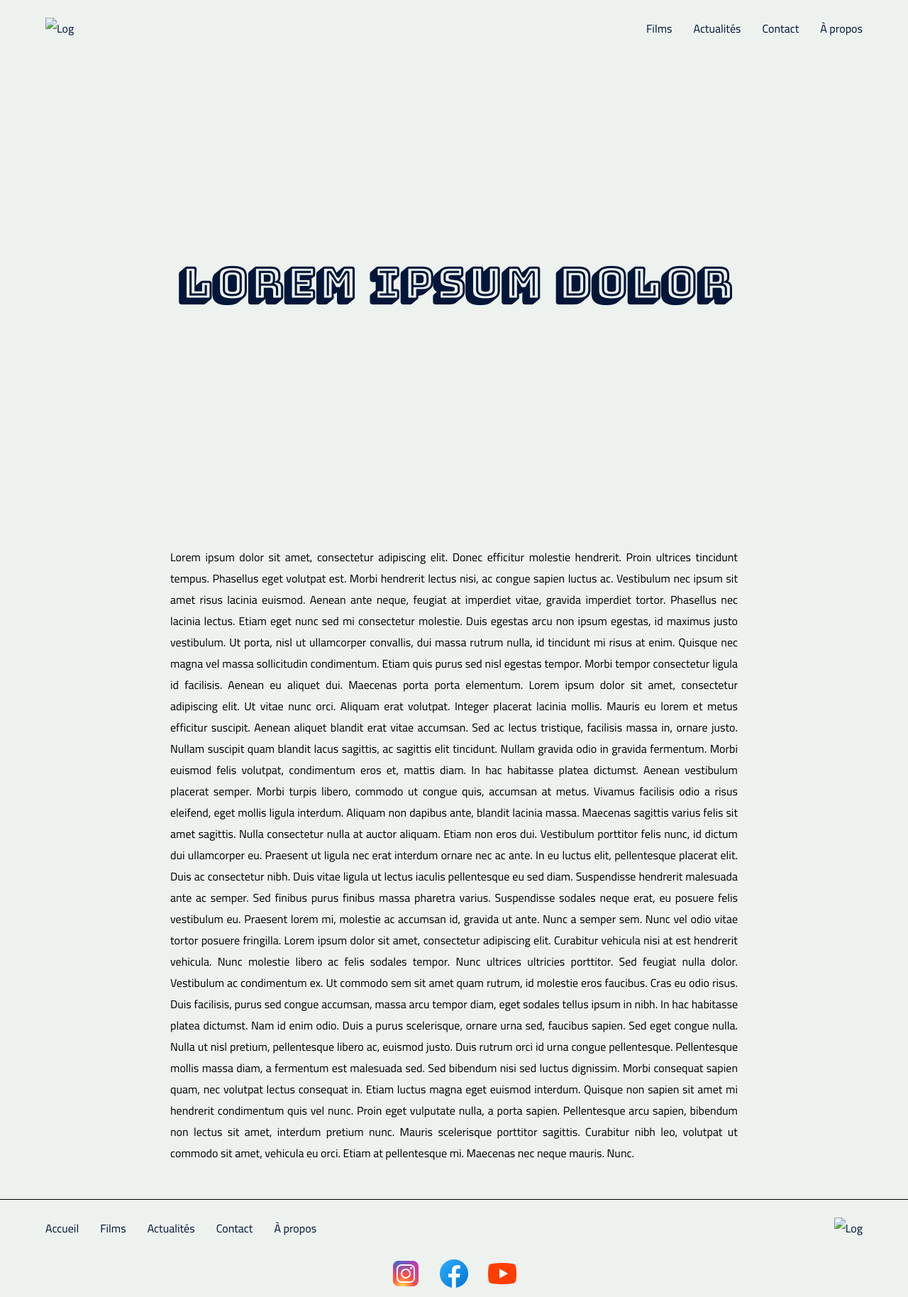
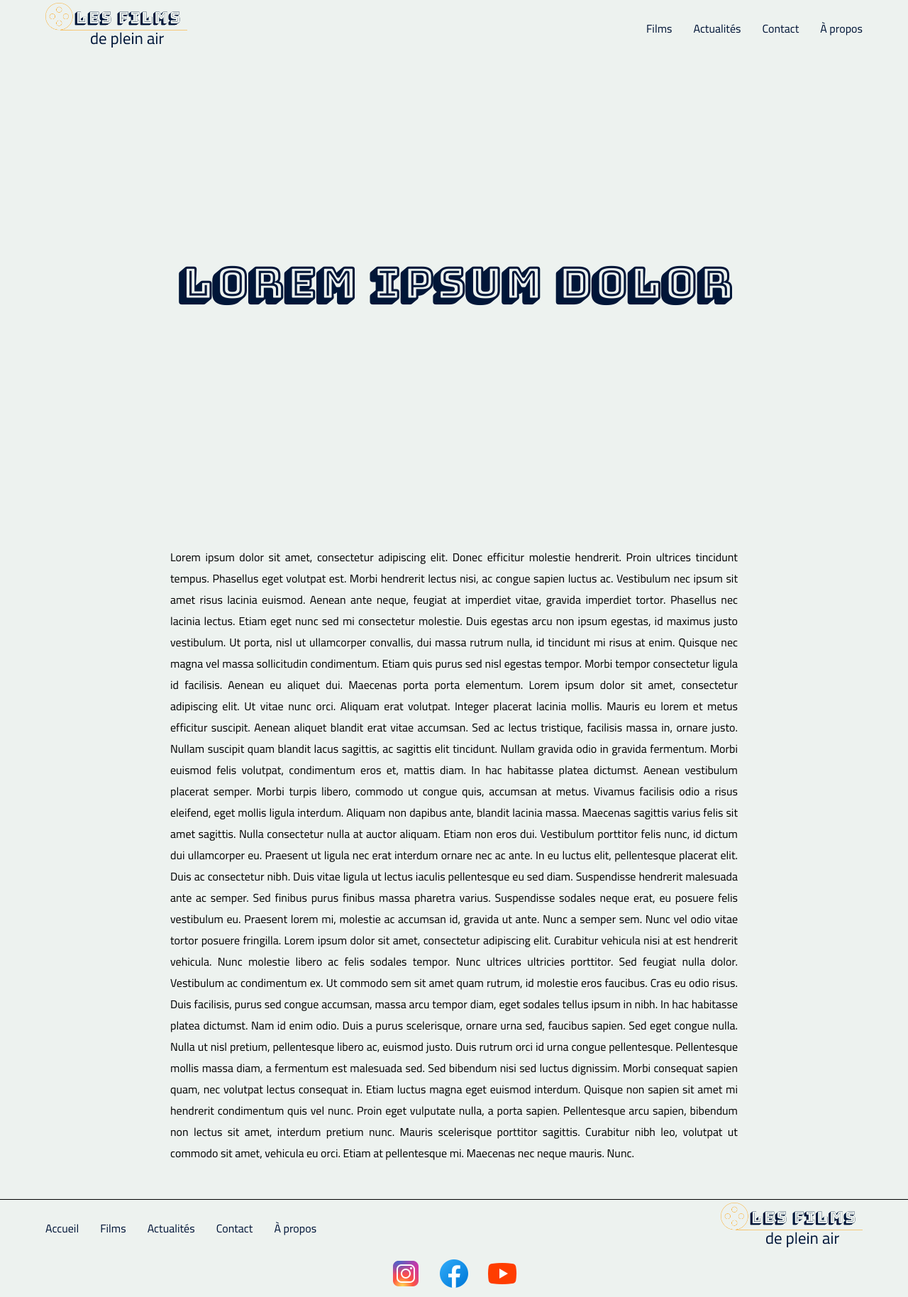
Before and after one commit to Arkistos/OC-P3, a plain HTML site: page posts.html in a window 1280 px wide. Shown: the whole page at 71% size. Drawn offline with Linux system fonts and the light colour scheme; the site is published under a folder, as on GitHub Pages, so addresses that start at the root find nothing.

Commit message:
correction chemin de fichers

```diff
--- a/posts.html
+++ b/posts.html
@@ -10,7 +10,7 @@
 <body>
     <header>
         <nav>
-        <a href="./index.html"><img class="logo" src="/images/logo.png" alt="Log"></a>
+        <a href="./index.html"><img class="logo" src="./images/logo.png" alt="Log"></a>
 
             <menu>
                 <li><a href="./listMovies.html">Films</a></li>
@@ -47,7 +47,7 @@
                 <li><a href="./contact.html">Contact</a></li>
                 <li><a href="./about_us.html">À propos</a></li>
             </menu>
-            <a href="./index.html"><img class="logo" src="/images/logo.png" alt="Log"></a>
+            <a href="./index.html"><img class="logo" src="./images/logo.png" alt="Log"></a>
         </nav>
         <div class="social">
             <a href="#"><img src="./images/instagram.png" alt="Instagram"></a>
```
Also changed, not shown: about_us.html (+2 -2 lines), contact.html (+2 -2 lines), index.html (+3 -3 lines), listMovies.html (+2 -2 lines), listPosts.html (+2 -2 lines), movie_dm.html (+2 -2 lines), movie_etv.html (+2 -2 lines), movie_hm.html (+2 -2 lines), movie_m.html (+2 -2 lines), movie_vadunc.html (+2 -2 lines).
